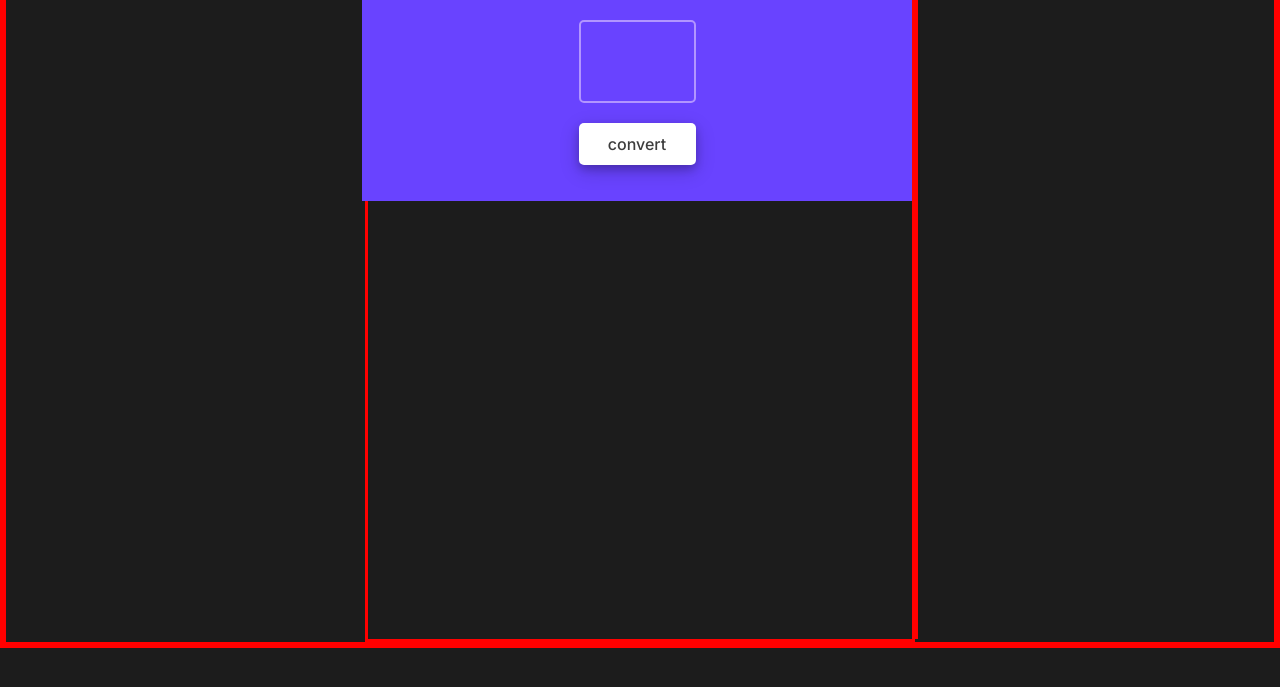
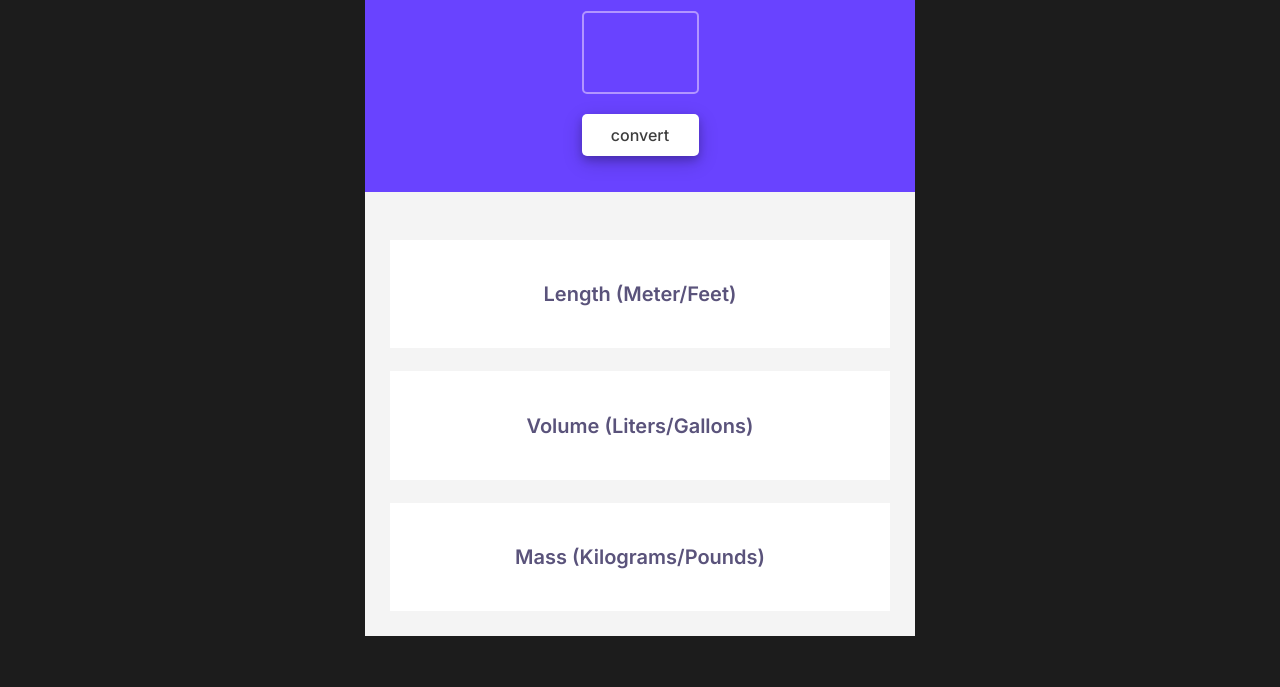
Before and after one commit to EsdrasMukuku/unit-converter, a plain HTML site: page index.html in a window 1280 px wide. Shown: the part 93-780 px from the top of the page. Drawn offline with Linux system fonts and the light colour scheme.

Commit message:
finished all layout

```diff
--- a/index.html
+++ b/index.html
@@ -19,7 +19,12 @@
             <button class="btn-converter" id="button">convert</button>
 
         </div>
-        <div class="convertions"></div>
+        <div class="convertions">
+            <div class="convertion"><p>Length (Meter/Feet)</p></div>
+            <div class="convertion"><p>Volume (Liters/Gallons)
+            </p></div>
+            <div class="convertion"><p>Mass (Kilograms/Pounds)</p></div>
+        </div>
     </div>
     <script src="script.js"></script>
 </body>
--- a/style.css
+++ b/style.css
@@ -7,7 +7,7 @@
 
 * {
     box-sizing: border-box;
-    border: 3px solid red;
+    /* border: 3px solid red; */
     font-family: "Inter", sans-serif;
     font-optical-sizing: auto;
     /* font-weight: <weight>; */
@@ -44,6 +44,7 @@ body {
     margin: auto;
     display: flex;
     justify-content: center;
+    flex-direction: column;
 
 
 
@@ -126,3 +127,33 @@ input::-webkit-inner-spin-button {
     -webkit-appearance: none;
     margin: 0;
 }
+
+.convertions {
+    background-color: var(--light-bg-color);
+    width: 550px;
+    height: 444px;
+
+    display: flex;
+    flex-direction: column;
+    justify-content: center;
+    align-items: center;
+
+}
+
+.convertion {
+    background-color: var(--light-color);
+    width: 500px;
+    height: 108.57px;
+    margin-top: 23px;
+    display: flex;
+    flex-direction: column;
+    justify-content: center;
+    text-align: center;
+}
+
+.convertion p {
+    font-size: 20px;
+    font-weight: 600;
+    color: var(--inner-txt-light);
+
+}
```
